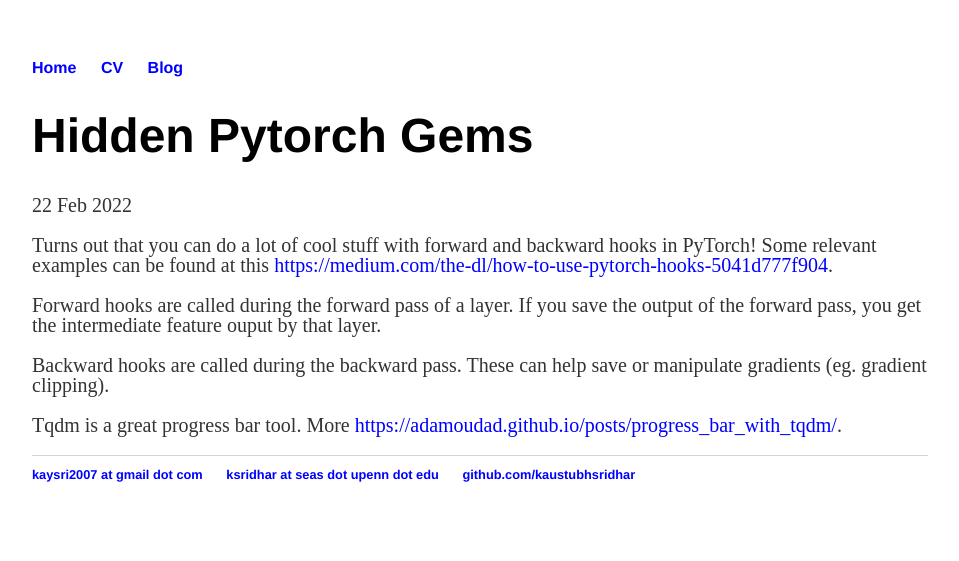
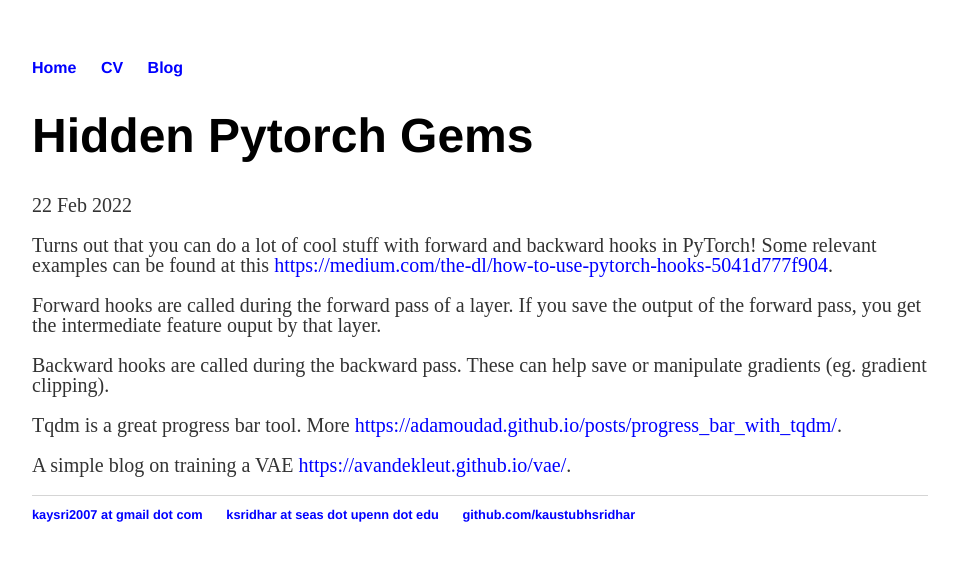
Before and after one commit to kaustubhsridhar/kaustubhsridhar_old.github.io, a Jekyll site: the page built from _posts/2022-02-22-Hidden-Pytorch-Gems.md, in a window 1280 px wide. Shown: the top 561 px of the page, without its empty margins (160-1119 px from the left). Built offline with Jekyll 4.4.1, drawn with Linux system fonts in a browser that asks for light colours.

Commit message:
Update 2022-02-22-Hidden-Pytorch-Gems.md

```diff
--- a/_posts/2022-02-22-Hidden-Pytorch-Gems.md
+++ b/_posts/2022-02-22-Hidden-Pytorch-Gems.md
@@ -11,3 +11,5 @@ Forward hooks are called during the forward pass of a layer. If you save the out
 Backward hooks are called during the backward pass. These can help save or manipulate gradients (eg. gradient clipping).
 
 Tqdm is a great progress bar tool. More [https://adamoudad.github.io/posts/progress_bar_with_tqdm/](here).
+
+A simple blog on training a VAE [https://avandekleut.github.io/vae/](here).
```
